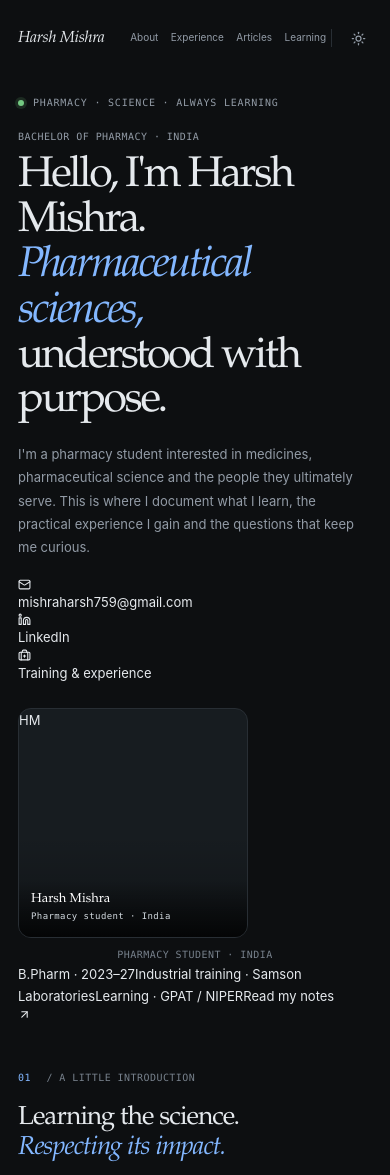
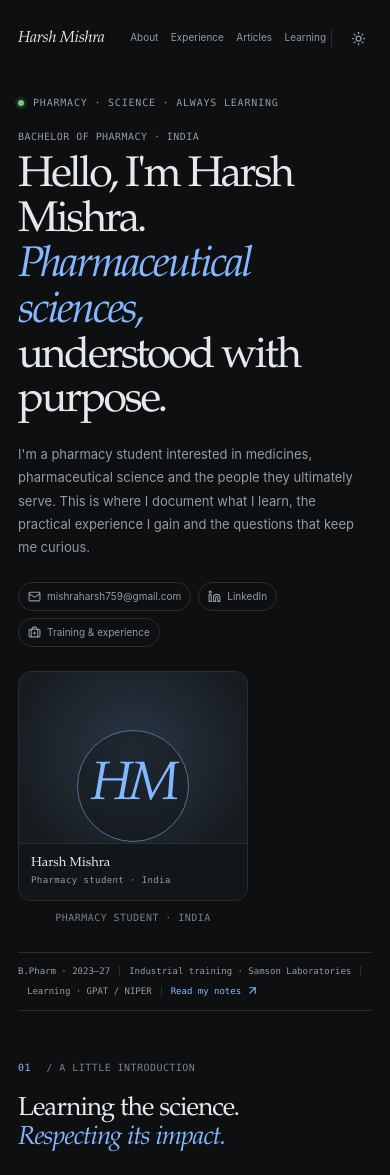
Before and after one commit to milesmoraliis759/portfolio, a Next.js app: page / in a window 390 px wide. Shown: the top 1175 px of the page. Built offline with nearby package versions, Linux system fonts and the light colour scheme; no server answers.

Commit message:
Polish compact profile links and portrait fallback

```diff
--- a/src/app/globals.css
+++ b/src/app/globals.css
@@ -240,3 +240,28 @@ p { margin-top: 0; }
 @media (prefers-reduced-motion: reduce) {
   *, *::before, *::after { scroll-behavior: auto !important; transition-duration: .01ms !important; animation-duration: .01ms !important; }
 }
+
+
+/* Profile layout details */
+.profile-links { display: flex; flex-wrap: wrap; gap: 7px; margin-top: 22px; }
+.profile-links a { display: inline-flex; align-items: center; gap: 6px; padding: 5px 9px; border: 1px solid var(--line); border-radius: 999px; color: var(--muted); font-size: 10px; transition: border-color .18s ease,color .18s ease,background .18s ease; }
+.profile-links a:hover { color: var(--ink); border-color: var(--subtle); background: var(--surface-raised); }
+.portrait-column { width: 230px; justify-self: end; }
+.portrait-placeholder { display: grid; place-items: center; background: radial-gradient(circle at 50% 35%, color-mix(in srgb,var(--accent) 17%,var(--surface-raised)), var(--surface-raised) 65%); }
+.portrait-placeholder:after { display: none; }
+.portrait-monogram { display: grid; place-items: center; width: 112px; height: 112px; border: 1px solid color-mix(in srgb,var(--accent) 48%,var(--line)); border-radius: 50%; color: var(--accent); font: italic 54px var(--serif); letter-spacing: -.08em; background: color-mix(in srgb,var(--bg) 35%,transparent); }
+.portrait-placeholder .portrait-caption { background: var(--surface); color: var(--ink); border-top: 1px solid var(--line); }
+.portrait-placeholder .portrait-caption small { color: var(--muted); }
+.portrait-location { color: var(--subtle); text-align: center; margin: 8px 0 0; }
+.profile-facts { display: flex; flex-wrap: wrap; align-items: center; gap: 0; margin-top: 38px; padding: 13px 0; border-block: 1px solid var(--line); color: var(--muted); font: 9px var(--mono); }
+.profile-facts > * { padding: 0 13px; border-right: 1px solid var(--line); }
+.profile-facts > :first-child { padding-left: 0; }
+.profile-facts > :last-child { border: 0; margin-left: auto; color: var(--accent); }
+.profile-facts a { display: inline-flex; align-items: center; gap: 5px; }
+@media (max-width: 680px) {
+  .profile-facts { gap: 8px 0; margin-top: 26px; }
+  .profile-facts > * { padding: 0 9px; }
+  .profile-facts > :first-child { padding-left: 0; }
+  .profile-facts > :last-child { margin-left: 0; }
+  .portrait-column { justify-self: start; }
+}
```
